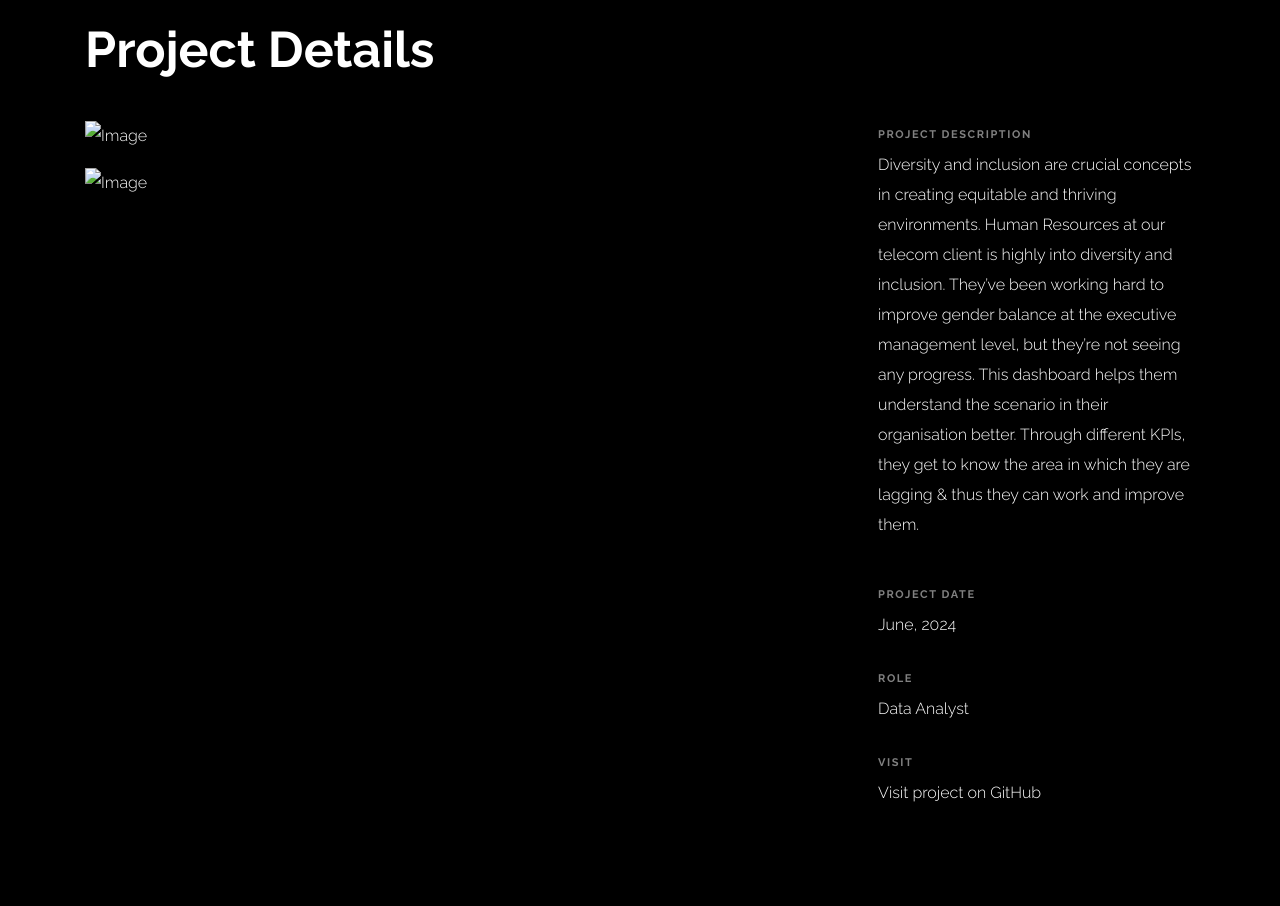
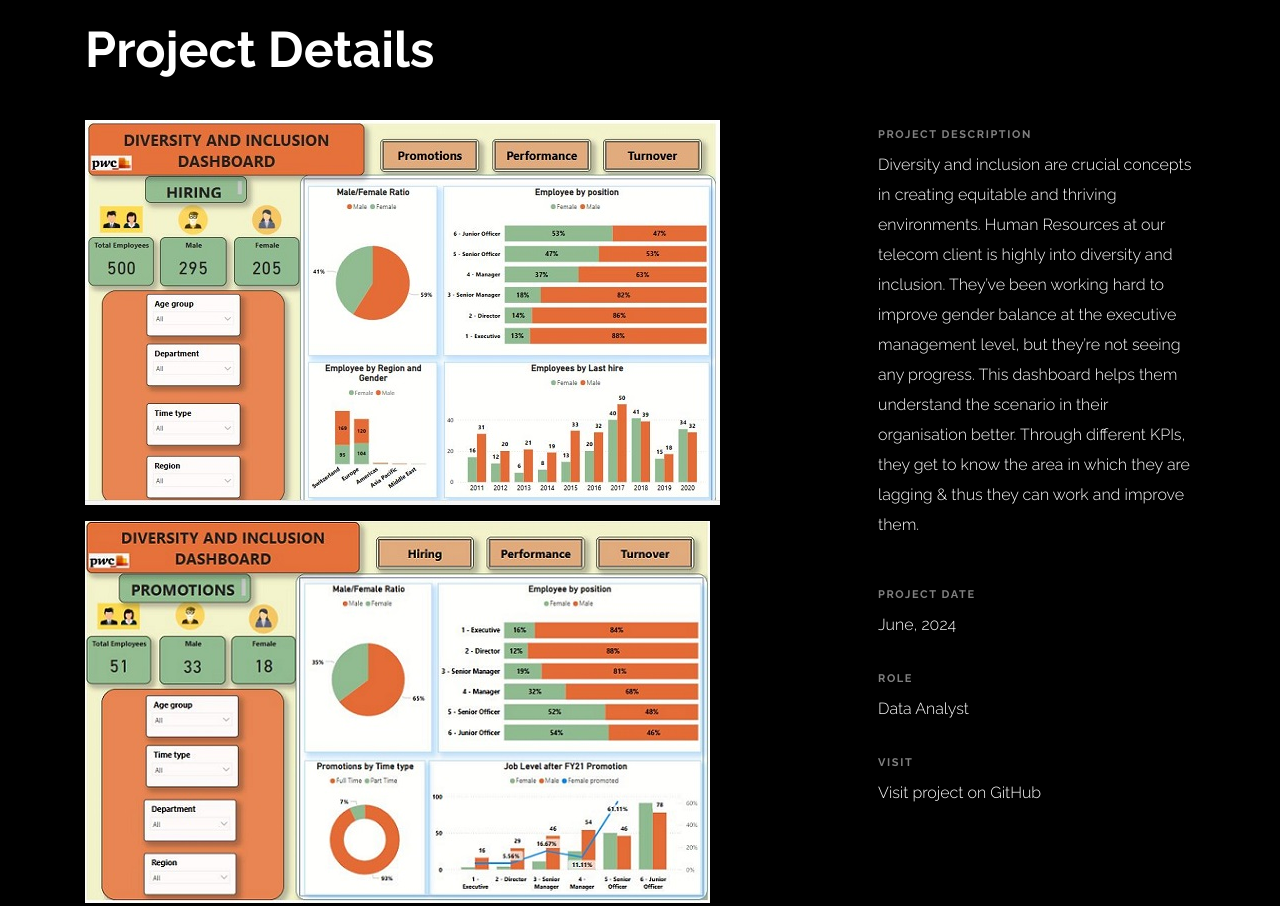
Before and after one commit to Kanikaabhatt/kanikaabhatt.github.io, a plain HTML site: page diversity-inclusion.html in a window 1280 px wide. Shown: the part 780-1686 px from the top of the page. Drawn offline with Linux system fonts and the light colour scheme.

Commit message:
Update diversity-inclusion.html

```diff
--- a/diversity-inclusion.html
+++ b/diversity-inclusion.html
@@ -87,8 +87,8 @@
             <div class="row justify-content-between align-items-stretch">
 
               <div class="col-lg-8">
-                <p><img src="diversity-1.JPG" alt="Image" class="img-fluid"></p>
-                <p><img src="diversity-2.JPG" alt="Image" class="img-fluid"></p>
+                <p><img src="https://github.com/Kanikaabhatt/kanikaabhatt.github.io/blob/main/images/diversity-1.JPG" alt="Image" class="img-fluid"></p>
+                <p><img src="https://github.com/Kanikaabhatt/kanikaabhatt.github.io/blob/main/images/diversity-2.JPG" alt="Image" class="img-fluid"></p>
               </div>
               <div class="col-lg-4 pl-lg-5">
                 <div class="unslate_co--sticky">
```
